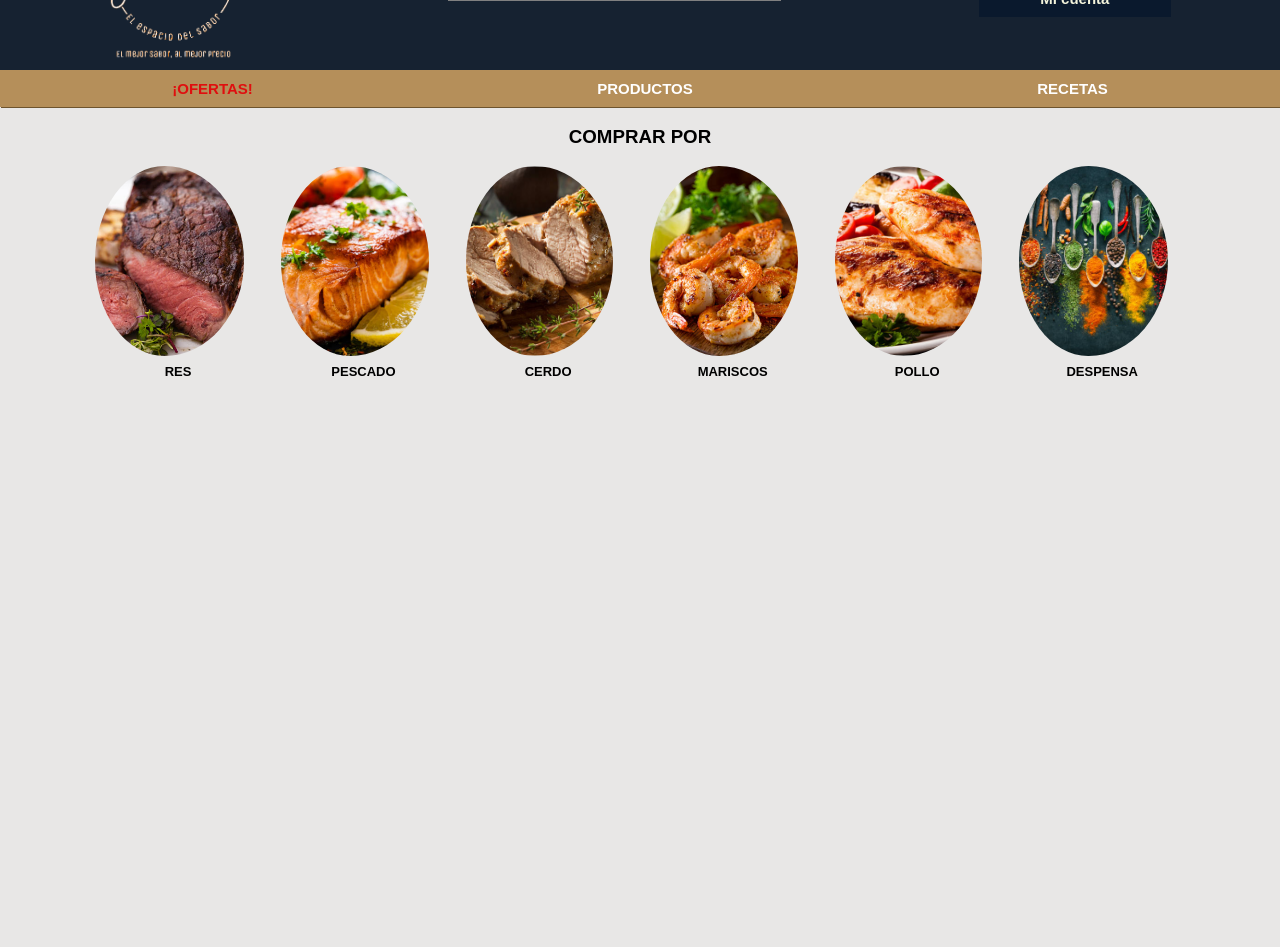
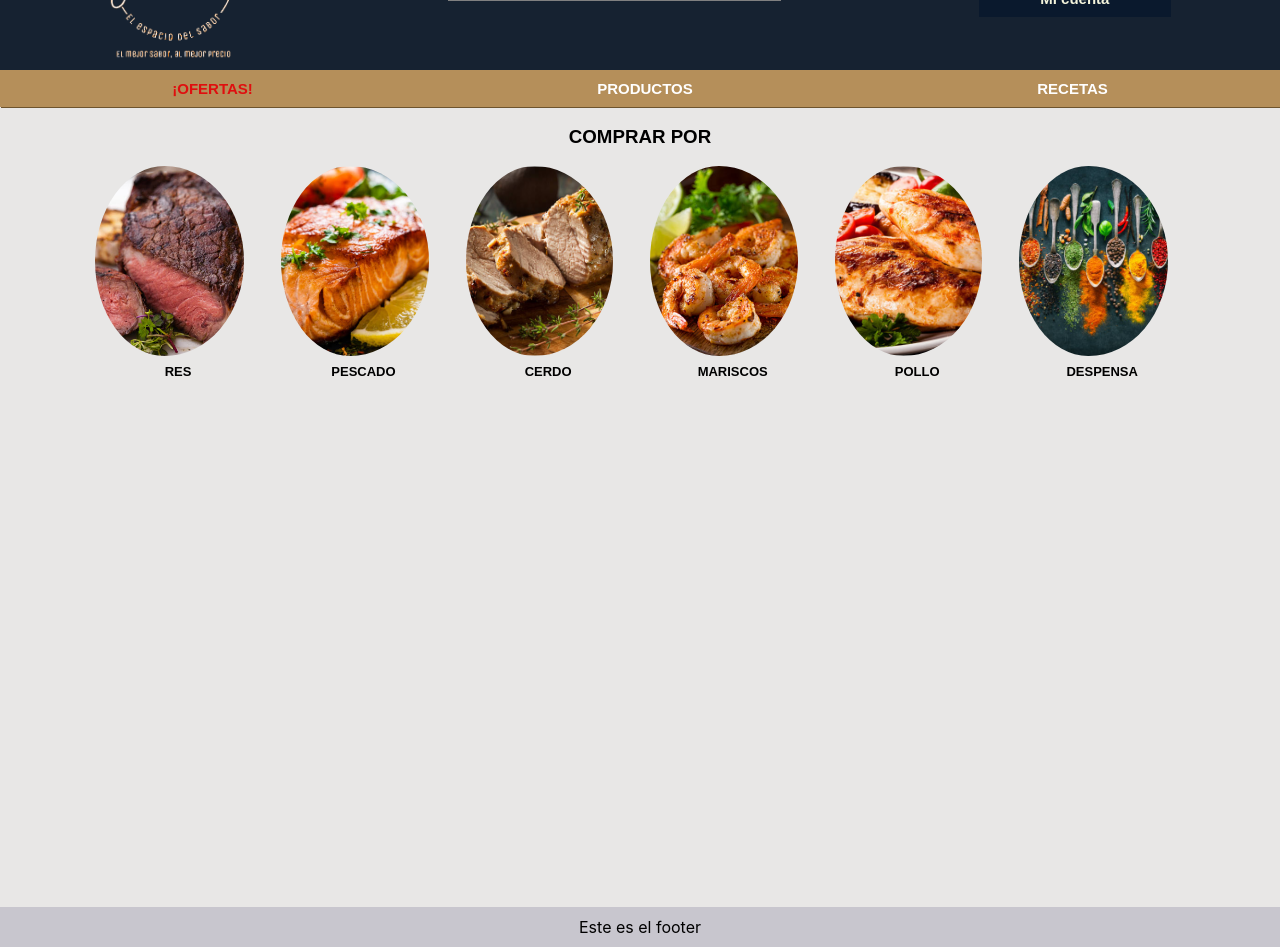
Before and after one commit to juanfvalencia/web-meat, a React (Create React App) app: page / in a window 1280 px wide. Shown: the part 100-1047 px from the top of the page. Before the commit the page ends 800 px from the top, so only its background shows below. Built offline with nearby package versions, Linux system fonts and the light colour scheme.

Commit message:
Se agrega estructura del footer

```diff
--- /dev/null
+++ b/src/components/footer.jsx
@@ -0,0 +1,8 @@
+
+const Footer = () => {
+  return (
+    <div>Este es el footer</div>
+  )
+}
+
+export default Footer
--- a/src/pages/index.jsx
+++ b/src/pages/index.jsx
@@ -1,11 +1,12 @@
 import Header from "../components/header";
 import Navbar from "../components/navbar";
+import Footer from "../components/footer";
 import ProductSection from "../components/productSection";
 
 const Index = () =>{
 
     return(
-        <div>
+        <div className="mainContainer">
             <Header/>
             <Navbar/>
             <main>
@@ -13,9 +14,8 @@ const Index = () =>{
                 <ProductSection/>
                 <section></section>
                 </main>
-            <footer></footer>
+            <footer><Footer/></footer>
         </div>
     )
 }
-
 export default Index;
--- a/src/styles/style.css
+++ b/src/styles/style.css
@@ -15,8 +15,19 @@ ul{
   margin: 0px;
 }
 
-i{
-color: #0a192d
+.mainContainer{
+  display: flex;
+  flex-direction: column;
+}
+
+.mainContainer > main{
+  height: 100vh;
+}
+
+.mainContainer > Footer{
+  background-color: rgb(200, 198, 206);
+  padding: 10px;
+  text-align: center;
 }
 
 .primary-navbar{
```
